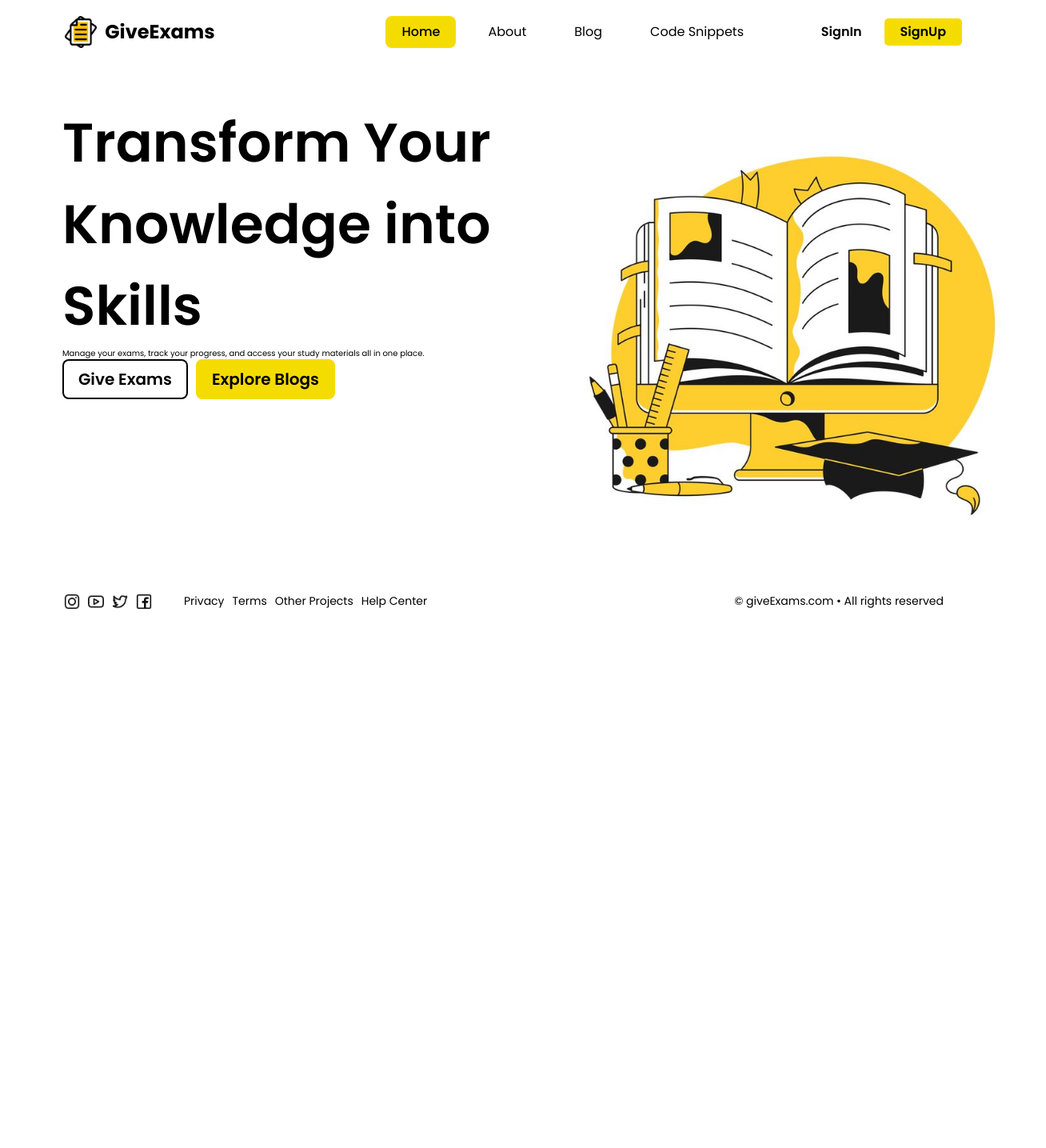
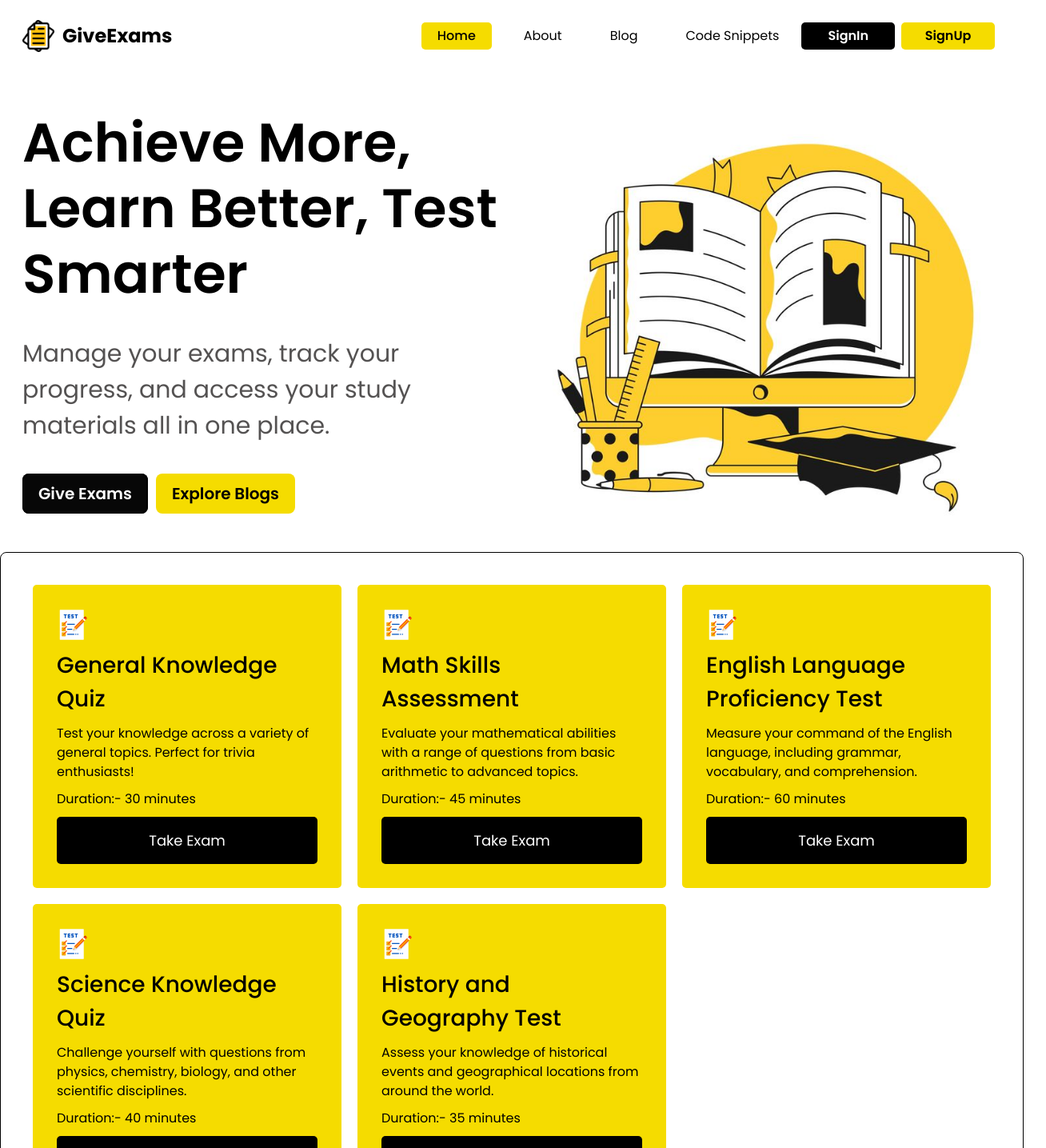
Before and after one commit to ArchitGupta07/exam-platform, a Next.js app: page / in a window 1280 px wide. Shown: the top 1435 px of the page at 80% size, 1308 px wide, since content can reach past the window. Before the commit the page ends 800 px from the top, so only its background shows below. Built offline with nearby package versions, Linux system fonts and the light colour scheme.

Commit message:
examcard and examcard section created

```diff
--- /dev/null
+++ b/components/dashboard/exams-section/examCard/examCard.css
@@ -0,0 +1,26 @@
+.exam-card{
+    display: flex;
+    flex-direction: column;
+    justify-content: center;
+    /* border: 1px solid red; */
+    padding: 3rem;
+    gap: 1rem;
+    background-color: var(--primary-color);
+    border-radius: 5px;
+    /* gap: 4rem; */
+}
+
+.exam-card .exam-title{
+    font-size: 2.8rem;
+    font-weight: 500;
+}
+.exam-card .exam-details{
+    font-size: 1.6rem;
+}
+.exam-card .take-exam-btn{
+    background-color: #000;
+    color: white;
+    padding: 1.6rem;
+    font-size: 1.8rem;
+    border-radius: 5px;
+}
--- /dev/null
+++ b/components/dashboard/exams-section/examCard/examCard.tsx
@@ -0,0 +1,40 @@
+import Image from 'next/image'
+import React from 'react'
+import "./examCard.css";
+import { Test } from '@/data/examData';
+
+
+interface ExamCardProps {
+    exam: Test;
+}
+
+const ExamCard: React.FC<ExamCardProps> = ({exam}) => {
+
+    // {
+    //     id: 5,
+    //     title: "History and Geography Test",
+    //     description: "Assess your knowledge of historical events and geographical locations from around the world.",
+    //     duration: "35 minutes",
+    //     totalQuestions: 50,
+    //     category: "History & Geography",
+    //     difficulty: "Medium",
+    //     image: "https://example.com/images/history-geography-test.jpg",
+    // },
+
+
+  return (
+    <div className='exam-card'>
+
+        <Image src="/exam-icon.png" alt='exam icon' width={40} height={40}/>
+
+        <h1 className='exam-title'>{exam.title}</h1>
+        <p className='exam-details'>{exam.description}</p>
+        <p className='exam-details'>Duration:- {exam.duration}</p>
+        <button className='take-exam-btn'>Take Exam</button>
+
+
+    </div>
+  )
+}
+
+export default ExamCard
--- a/components/dashboard/exams-section/examsSection.css
+++ b/components/dashboard/exams-section/examsSection.css
@@ -0,0 +1,7 @@
+.exams-showcase-section .container{
+    display: grid;
+    grid-template-columns: repeat(3,1fr);
+    border: 1px solid black;
+    padding: 4rem;
+    gap: 2rem;
+}
--- a/components/dashboard/exams-section/examsSection.tsx
+++ b/components/dashboard/exams-section/examsSection.tsx
@@ -1,11 +1,20 @@
 import React from 'react'
 import "./examsSection.css";
+import ExamCard from './examCard/examCard';
+import { Test, testData } from '@/data/examData';
 
 const ExamsSection = () => {
   return (
-    <div>
+    <section className='exams-showcase-section'>
+      <div className="container">
 
-    </div>
+        {testData.map((test:Test)=><ExamCard exam = {test}/>)}
+        {/* <ExamCard/>
+        <ExamCard/>
+        <ExamCard/> */}
+      </div>
+
+    </section>
   )
 }
 
--- a/components/dashboard/hero-section/heroSection.css
+++ b/components/dashboard/hero-section/heroSection.css
@@ -1,16 +1,19 @@
 .hero-section .container{
     display: flex;
     gap: 1rem;
-    margin: 2.8rem;
+    margin: auto;
     /* border: 1px solid red; */
-    padding: 0 3rem;
+    padding: 0 2.8rem;
 }
 .hero-section .info-side{
     flex: 1;
     color: #000000;
     /* text-align: center; */
     /* text-align: left; */
-    padding: 2rem 2rem;
+    display: flex;
+    flex-direction: column;
+    justify-content: space-around;
+    padding: 3rem 0;
 
     /* background-color:#8c5bd9; */
     /* background-color: var(--primary-color); */
@@ -20,7 +23,14 @@
     .headline{
         font-size: 6.8rem;
         font-weight: 600;
+        line-height: 120%;
         /* text-align: center; */
+    }
+
+    .sub-headline{
+        font-size: 3rem;
+        color: #545252;
+
     }
     .explore-info{
         display: flex;
@@ -38,16 +48,16 @@
         border-radius: .8rem;
     }
     .to-Exam-btn{
-        background-color: #fff;
-        color: black;
+        background-color: #070707;
+        color: rgb(255, 255, 255);
         box-shadow: inset 0 0 0 2px black;
 
     }
     .to-Exam-btn:hover{
-        background-color: #000;
+        background-color: #f5f4f4;
         /* color: black; */
-        color: var(--primary-color);
-        /* box-shadow: inset 0 0 0 2px var(--primary-color); */
+        color: #000;
+        box-shadow: inset 0 0 0 2px #000;
 
     }
     .to-blog-btn{
@@ -70,7 +80,7 @@
     flex: 1;
     /* border: 1px solid red; */
     display: flex;
-    justify-content: center;
+    justify-content: flex-end;
     /* border: 1px solid black; */
     /* border-top: 1px solid black;
 border-right: 1px solid black */
--- a/components/dashboard/hero-section/heroSection.tsx
+++ b/components/dashboard/hero-section/heroSection.tsx
@@ -10,8 +10,8 @@ const HeroSection = () => {
         <div className="container">
 
         <div className="info-side">
-            <h1 className='headline'>Transform Your Knowledge into Skills</h1>
-            <p>Manage your exams, track your progress, and access your study materials all in one place.</p>
+            <h1 className='headline'>Achieve More, Learn Better, Test Smarter</h1>
+            <p className='sub-headline'>Manage your exams, track your progress, and access your study materials all in one place.</p>
             <div className="explore-info">
               <button className='to-Exam-btn'>Give Exams</button>
               <button className='to-blog-btn'>Explore Blogs</button>
--- a/components/footer/footer.css
+++ b/components/footer/footer.css
@@ -1,21 +1,26 @@
 .footer .container{
     display: flex;
     align-items: center;
-    padding: 2rem 8rem;
+    padding: 2rem 2rem;
+    /* border: 1px solid red; */
 
 }
 
 .footer .social-icons{
+    flex: 1;
     display: flex;
     align-items: center;
-    justify-content: center;
+    justify-content: flex-start;
     /* font-size: .5rem; */
+    /* border: 1px solid black; */
+    padding-left: 1rem;
     gap: 1rem;
 }
 
 .footer-nav-links{
     /* border: 1px solid red; */
-    font-size: 1.4rem;
+    flex: 3;
+    font-size: 1.6rem;
     padding: 0 4rem;
     display: flex;
     align-items: center;
@@ -25,8 +30,8 @@
 
 .footer .author-info{
     /* border: 1px solid black; */
-    flex: 1;
-    font-size: 1.4rem;
+    flex: 2;
+    font-size: 1.6rem;
     display: flex;
     align-items: center;
     justify-content: flex-end;
--- a/components/footer/footer.tsx
+++ b/components/footer/footer.tsx
@@ -8,10 +8,10 @@ const Footer = () => {
     <footer className='footer'>
       <div className="container">
         <div className="social-icons">
-          <span className='social-link'><Link href=""><Image src="/insta.png" alt="insta logo" width={20} height={20}/></Link></span>
-          <span className='social-link'><Link href=""><Image src="/yt.png" alt="youtube logo" width={20} height={20}/></Link></span>
-          <span className='social-link'><Link href=""><Image src="/twitter.png" alt="twitter logo" width={20} height={20}/></Link></span>
-          <span className='social-link'><Link href=""><Image src="/fb.png" alt="facebook logo" width={20} height={20}/></Link></span>
+          <span className='social-link'><Link href=""><Image src="/insta.png" alt="insta logo" width={25} height={25}/></Link></span>
+          <span className='social-link'><Link href=""><Image src="/yt.png" alt="youtube logo" width={25} height={25}/></Link></span>
+          <span className='social-link'><Link href=""><Image src="/twitter.png" alt="twitter logo" width={25} height={25}/></Link></span>
+          <span className='social-link'><Link href=""><Image src="/fb.png" alt="facebook logo" width={25} height={25}/></Link></span>
 
         </div>
         <div className="footer-nav-links">
--- a/components/navbar/navbar.css
+++ b/components/navbar/navbar.css
@@ -9,14 +9,14 @@
 .header.container{
     display: flex;
     /* border: 1px solid black; */
-    padding: 2rem;
+    padding: 2rem 2.8rem;
 
 }
 
 .header .logo-part{
     flex:1;
     display: flex;
-    justify-content: center;
+    justify-content: flex-start;
     align-items: center;
     gap: 1rem;
 }
@@ -30,7 +30,7 @@
     display: flex;
     align-items: center;
     justify-content: center;
-    flex: 2;
+    flex: 3;
     /* border: 1px solid red; */
 
 }
@@ -43,6 +43,7 @@
     justify-content: flex-end;
     /* margin: 4rem; */
     /* border: 1px solid red; */
+    padding: .8rem 0;
     gap: 2rem;
 }
 
@@ -55,7 +56,7 @@
     justify-content: center;
     align-items: center;
     height: 100%;
-    padding: 0 2rem;
+    padding:  0 2rem;
 
 
     /* border: 1px solid #000; */
@@ -67,7 +68,7 @@
     font-weight: 500;
     /* border-bottom: 2px solid var(--primary-color); */
     background: var(--primary-color);
-    border-radius: .8rem;
+    border-radius: 5px;
 }
 
 .header .signin-part{
@@ -77,12 +78,16 @@
     justify-content: center;
     border: 1;
     gap: .8rem;
+    padding: .8rem;
     /* border: 1px solid red; */
 }
 
 .header .signin-part .link{
     font-size: 1.6rem;
-    padding: .5rem 2rem;
+    padding: .5rem 0;
+    display: flex;
+    justify-content: center;
+    flex: 1;
     /* font-family: 'Poppins', sans-serif   */
     /* border: 1px solid #04151F; */
     font-weight: 600;
@@ -100,9 +105,16 @@
     background-color: black;
     color: var(--primary-color);
 }
+
+.header .signin-part .signin-link{
+    background-color: #000;
+    color: white;
+}
 .header .signin-part .signin-link:hover{
     /* background-color: black; */
     box-shadow: inset 0 0 0 2px black;
+    background-color: white;
+    color: black;
 
     /* color: white; */
 }
--- /dev/null
+++ b/data/examData.ts
@@ -0,0 +1,63 @@
+export interface Test {
+    id: number;
+    title: string;
+    description: string;
+    duration: string;
+    totalQuestions: number;
+    category: string;
+    difficulty: string;
+    image: string;
+}
+
+export const testData: Test[] = [
+    {
+        id: 1,
+        title: "General Knowledge Quiz",
+        description: "Test your knowledge across a variety of general topics. Perfect for trivia enthusiasts!",
+        duration: "30 minutes",
+        totalQuestions: 50,
+        category: "General Knowledge",
+        difficulty: "Medium",
+        image: "https://example.com/images/general-knowledge.jpg",
+    },
+    {
+        id: 2,
+        title: "Math Skills Assessment",
+        description: "Evaluate your mathematical abilities with a range of questions from basic arithmetic to advanced topics.",
+        duration: "45 minutes",
+        totalQuestions: 40,
+        category: "Mathematics",
+        difficulty: "Hard",
+        image: "https://example.com/images/math-assessment.jpg",
+    },
+    {
+        id: 3,
+        title: "English Language Proficiency Test",
+        description: "Measure your command of the English language, including grammar, vocabulary, and comprehension.",
+        duration: "60 minutes",
+        totalQuestions: 60,
+        category: "Language",
+        difficulty: "Easy",
+        image: "https://example.com/images/english-test.jpg",
+    },
+    {
+        id: 4,
+        title: "Science Knowledge Quiz",
+        description: "Challenge yourself with questions from physics, chemistry, biology, and other scientific disciplines.",
+        duration: "40 minutes",
+        totalQuestions: 45,
+        category: "Science",
+        difficulty: "Medium",
+        image: "https://example.com/images/science-quiz.jpg",
+    },
+    {
+        id: 5,
+        title: "History and Geography Test",
+        description: "Assess your knowledge of historical events and geographical locations from around the world.",
+        duration: "35 minutes",
+        totalQuestions: 50,
+        category: "History & Geography",
+        difficulty: "Medium",
+        image: "https://example.com/images/history-geography-test.jpg",
+    },
+];
```
Also changed, not shown: public/exam-icon.png (added).
